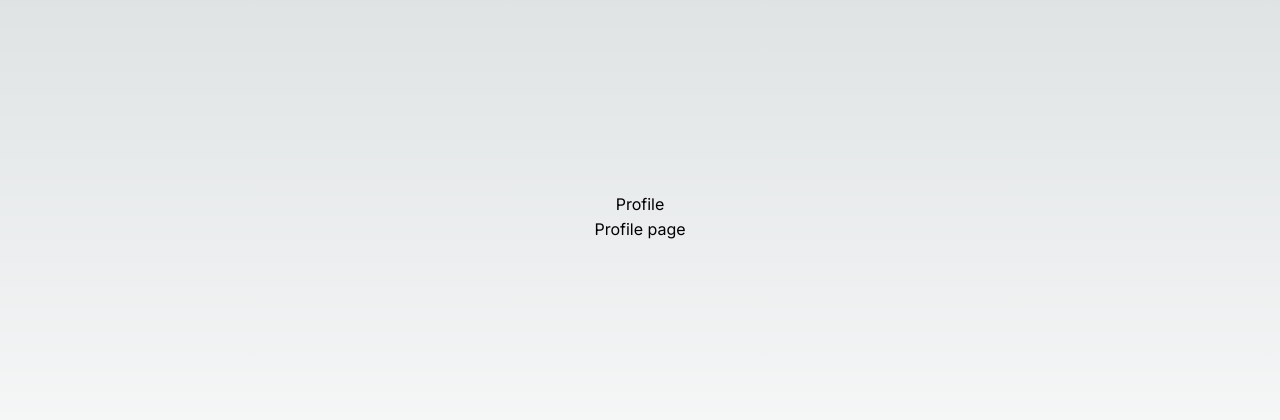
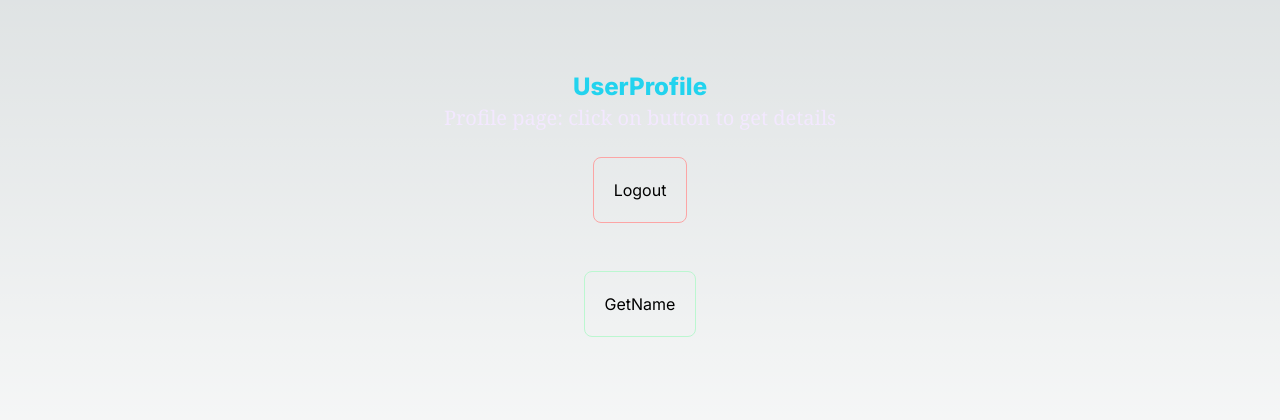
Before and after one commit to vivekrawat21/nextauthapp, a Next.js app: page /profile in a window 1280 px wide. Shown: the part 184-604 px from the top of the page. Built offline with nearby package versions, Linux system fonts and the light colour scheme.

Commit message:
somedynamic things with login route

```diff
--- a/src/app/api/users/login/route.ts
+++ b/src/app/api/users/login/route.ts
@@ -38,12 +38,10 @@ export async function POST(request:NextRequest){
      //create token
      const token = await jwt.sign(tokenData,process.env.TOKEN_SECRET! , {expiresIn:"1d"});
 
-
-    const name = user.username;
      const response = NextResponse.json({
         message: "login successfully",
         success:true,
-        data:`${name}`
+        data:`${user._id}`
 
      });
      response.cookies.set("token",token,{
--- /dev/null
+++ b/src/app/api/users/me/route.ts
@@ -0,0 +1,23 @@
+import { getDataFromToken } from "@/helpers/getDataFromToken";
+
+import { NextRequest, NextResponse } from "next/server";
+import User from "@/models/user.model";
+import { connect } from "@/dbConfig/dbConfig";
+
+connect();
+
+export async function GET(request: NextRequest){
+    try {
+       const userId =  await getDataFromToken(request);
+      const user = await User.findById(userId).select("-password -isAdmin");
+      return NextResponse.json({
+        message:"User found ",
+        data: user
+      });
+    } catch (error:any) {
+        return NextResponse.json({
+            error: error.message
+        })
+
+    }
+}
--- a/src/app/login/page.tsx
+++ b/src/app/login/page.tsx
@@ -24,7 +24,7 @@ const LoginPage = ()=> {
      const response = await axios.post("/api/users/login",user);
      console.log("login successful",response.data);
      toast.success("login successful");
-     router.push(`/profile/${response.data.data}`);
+     router.push("/profile");
     } catch (error:any) {
       console.log("Login fialed", error.message);
       toast.error(error.message);
--- a/src/app/profile/[id]/page.tsx
+++ b/src/app/profile/[id]/page.tsx
@@ -5,7 +5,9 @@ import toast from "react-hot-toast";
 import { useRouter } from "next/navigation";
 
 export default function UserProfile({ params }: any) {
+
     const [loading, setLoading] = React.useState(false)
+    const[data,setData] = React.useState({});
     const router = useRouter();
     const onLogout = async () => {
         try {
@@ -28,6 +30,11 @@ export default function UserProfile({ params }: any) {
 
 
     }
+    const getUserDetails = async () => {
+       const response =  await axios.get("/api/users/me");
+       console.log(response.data);
+        setData(response.data.data);
+    }
     return (
         <div className="flex flex-col items-center justify-center min-h-screen">
             <h1 className="text-cyan-400 text-2xl font-extrabold">UserProfile</h1>
--- a/src/app/profile/page.tsx
+++ b/src/app/profile/page.tsx
@@ -1,10 +1,55 @@
 'use client'
-export default function ProfilePage(){
+import React from "react";
+import axios from "axios"
+import toast from "react-hot-toast";
+import { useRouter } from "next/navigation";
+import Link from "next/link";
+
+export default function ProfilePage() {
+
+    const [loading, setLoading] = React.useState(false)
+    const[data,setData]:any = React.useState({});
+    const router = useRouter();
+    const onLogout = async () => {
+        try {
+            setLoading(true);
+            const response = await axios.get("/api/users/logout")
+
+            setLoading(false);
+            toast.success("loggedout successfully");
+
+            console.log(response.data.message);
+            router.push("/login")
+        }
+        catch (err:any) {
+           console.log(err.message);
+         toast.error(err.message);
+        }
+        finally {
+            setLoading(false);
+        }
+
+
+    }
+    const getUserDetails = async () => {
+       const response =  await axios.get("/api/users/me");
+       console.log(response.data);
+        setData(response.data.data);
+    }
     return (
-   <div className="flex flex-col items-center justify-center min-h-screen">
-   <h1>Profile</h1>
-   <hr />
-   <p>Profile page</p>
-   </div>
+        <div className="flex flex-col items-center justify-center min-h-screen">
+            <h1 className="text-cyan-400 text-2xl font-extrabold">UserProfile</h1>
+            <hr />
+            <p className="text-xl font-serif text-purple-100">Profile page:  {Object.entries(data).length===0?"click on button to get details":<Link href={`/profile/${data._id}`}>{data.username}</Link>}</p>
+            <hr />
+
+            <button className="p-5 my-6 border   rounded-lg border-red-300 hover:bg-gray-900" onClick={onLogout} >
+                {loading ? "logging out..." : "Logout"}
+            </button>
+            <button className="p-5 my-6 border   rounded-lg border-green-200 hover:bg-gray-900" onClick={getUserDetails}>
+             GetName
+            </button>
+        </div>
     )
+
 }
--- /dev/null
+++ b/src/helpers/getDataFromToken.ts
@@ -0,0 +1,13 @@
+import { NextRequest } from "next/server";
+import  jwt  from "jsonwebtoken";
+
+export const getDataFromToken =(request:NextRequest)=>{
+   try {
+    const token = request.cookies.get("token")?.value || "";
+
+   const decodedToken:any = jwt.verify(token ,process.env.TOKEN_SECRET!);
+   return decodedToken.id;
+   } catch (error:any) {
+    throw new Error(error.message);
+   }
+}
```
